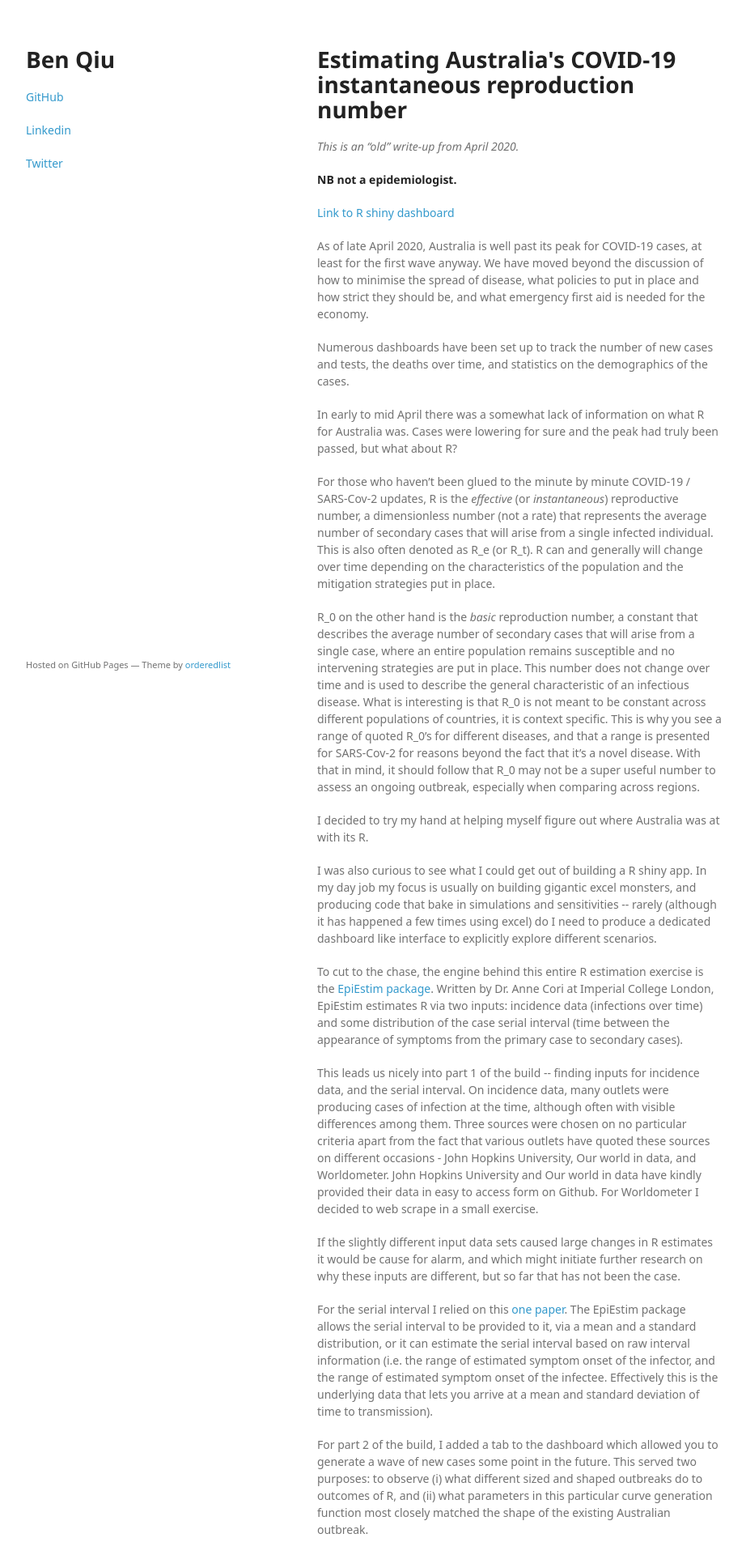
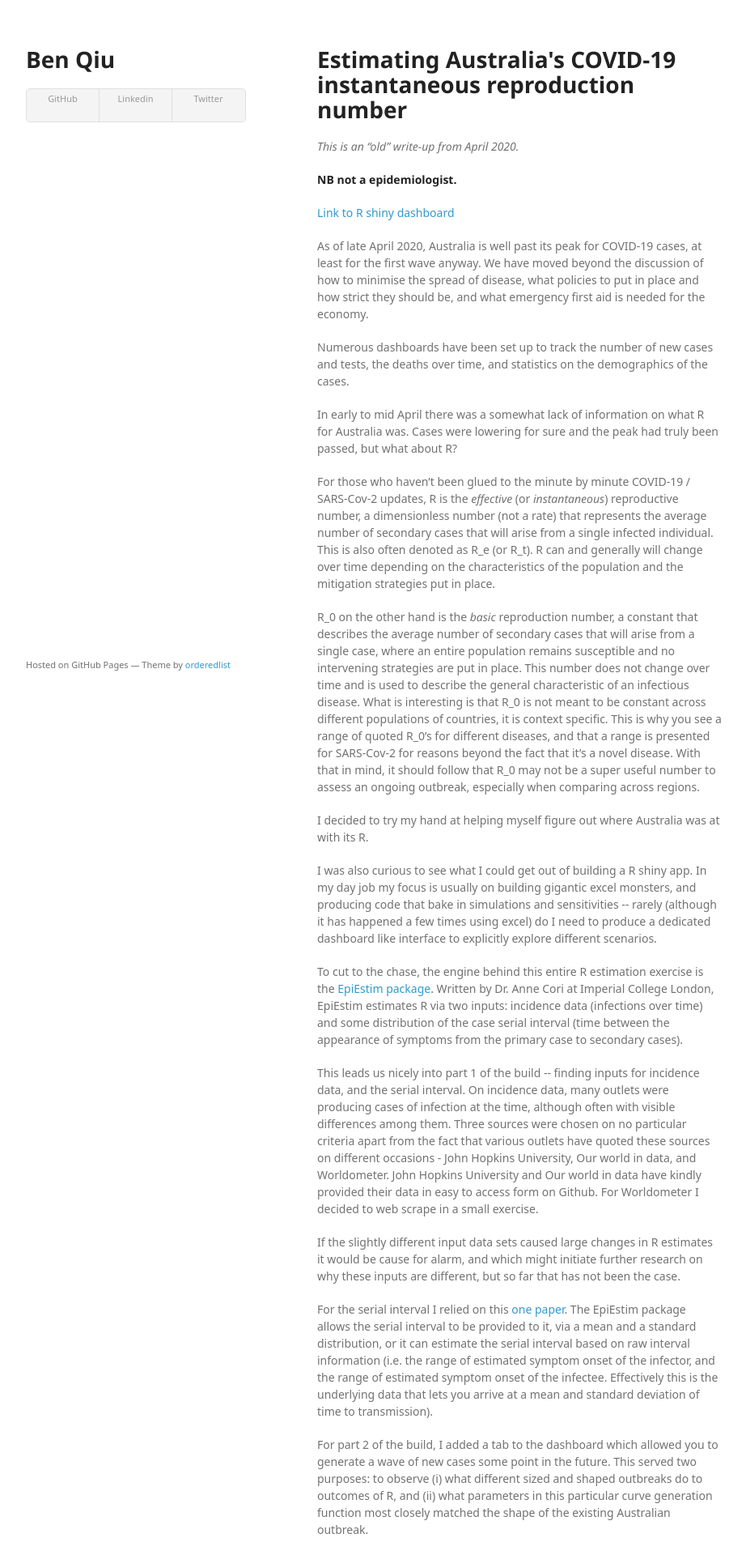
Before and after one commit to b-qiu/b-qiu.github.io, a Jekyll site: the page index.html, which Jekyll copies as it is, in a window 1280 px wide. Shown: the top 1920 px of the page at 81% size, without its empty margins (178-1100 px from the left). Built offline with Jekyll 4.4.1, drawn with Linux system fonts in a browser that asks for light colours; some web fonts are replaced.

Commit message:
Update index.html

```diff
--- a/index.html
+++ b/index.html
@@ -18,10 +18,11 @@
         <h1>Ben Qiu</h1>
         <p></p>
 
-
-        <p class="view"><a href="https://github.com/b-qiu">GitHub</a></p>
-        <p class="view"><a href="https://www.linkedin.com/in/benqiu">Linkedin</a></p>
-        <p class="view"><a href="https://twitter.com/Qiu_bb">Twitter</a></p>
+<ul>
+  <li><a href="https://github.com/b-qiu">GitHub</a></li>
+        <li><a href="https://www.linkedin.com/in/benqiu">Linkedin</a></li>
+        <li><a href="https://twitter.com/Qiu_bb">Twitter</a></li>
+        </ul>
 
       </header>
       <section>
```
